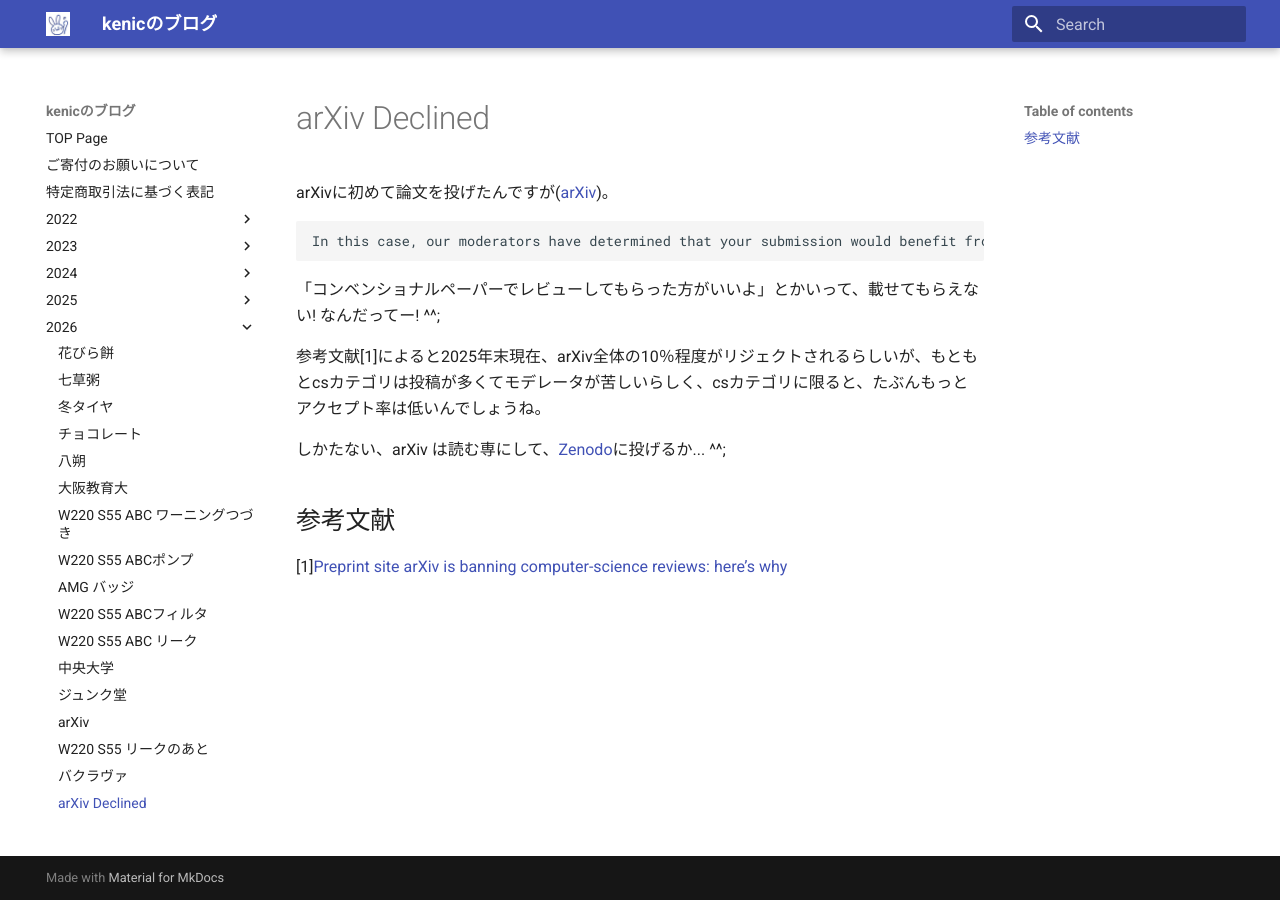
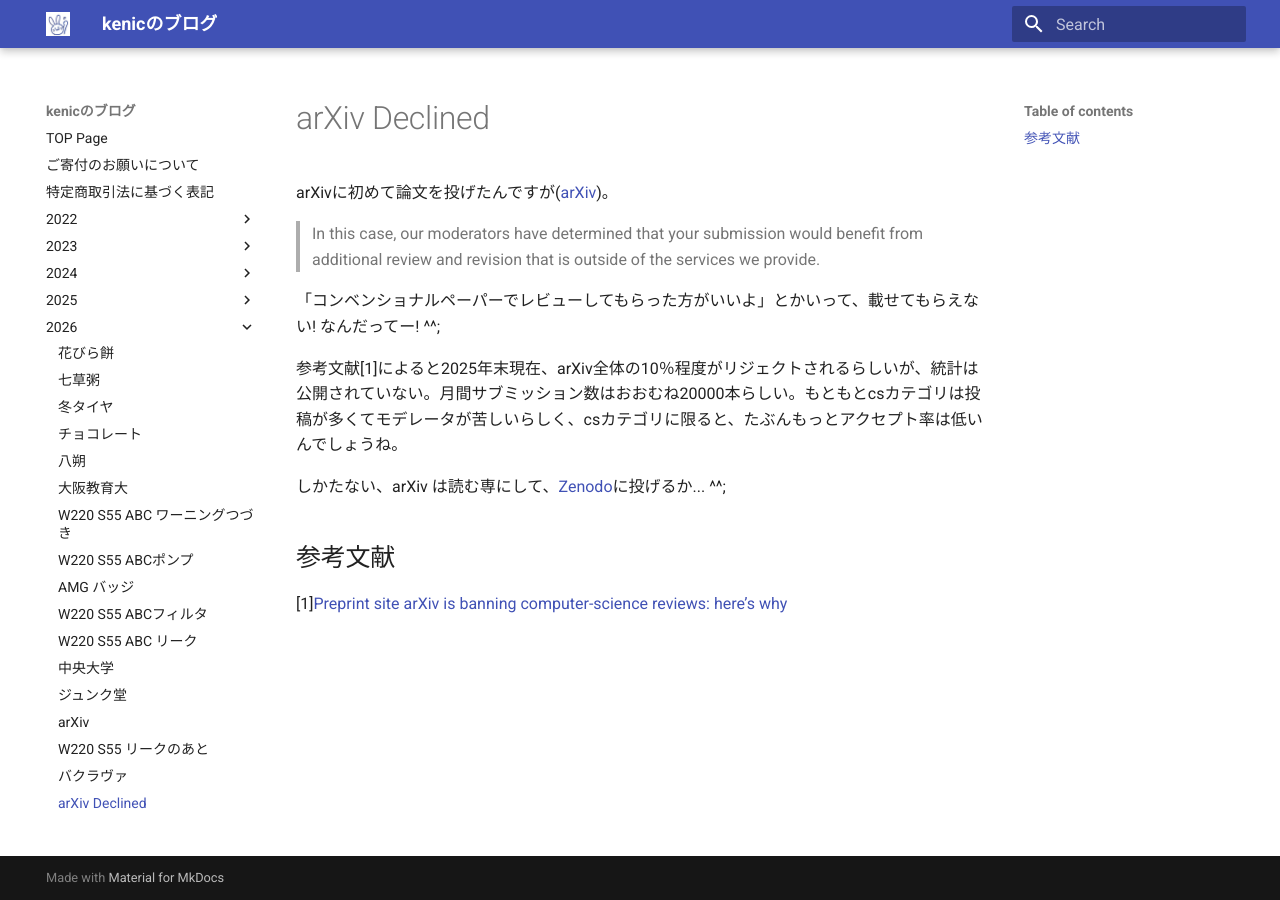
Before and after one commit to kenic/kenic.github.io, an MkDocs documentation site: the page built from docs/2026/0302arxiv-declined.md, in a window 1280 px wide. Built offline with MkDocs 1.6.1 and Material for MkDocs 9.7.7, drawn with Linux system fonts in a browser that asks for light colours.

Commit message:
minor fix

````diff
--- a/docs/2026/0302arxiv-declined.md
+++ b/docs/2026/0302arxiv-declined.md
@@ -2,13 +2,11 @@
 
 arXivに初めて論文を投げたんですが([arXiv](https://kenic.github.io/2026/0224arxiv/))。
 
-```
-In this case, our moderators have determined that your submission would benefit from additional review and revision that is outside of the services we provide.
-```
+> In this case, our moderators have determined that your submission would benefit from additional review and revision that is outside of the services we provide.
 
 「コンベンショナルペーパーでレビューしてもらった方がいいよ」とかいって、載せてもらえない! なんだってー! ^^;
 
-参考文献[1]によると2025年末現在、arXiv全体の10％程度がリジェクトされるらしいが、もともとcsカテゴリは投稿が多くてモデレータが苦しいらしく、csカテゴリに限ると、たぶんもっとアクセプト率は低いんでしょうね。
+参考文献[1]によると2025年末現在、arXiv全体の10％程度がリジェクトされるらしいが、統計は公開されていない。月間サブミッション数はおおむね20000本らしい。もともとcsカテゴリは投稿が多くてモデレータが苦しいらしく、csカテゴリに限ると、たぶんもっとアクセプト率は低いんでしょうね。
 
 しかたない、arXiv は読む専にして、[Zenodo](https://zenodo.org)に投げるか... ^^;
 
````
